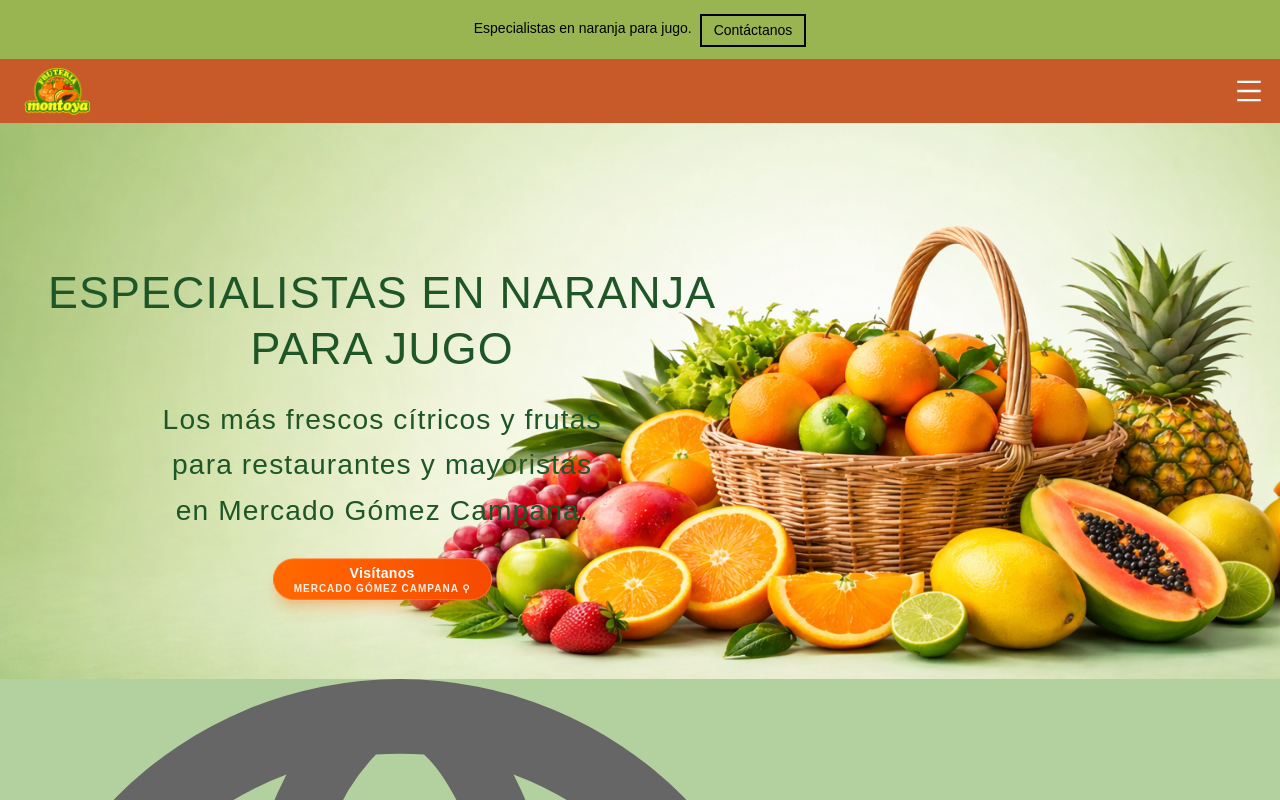
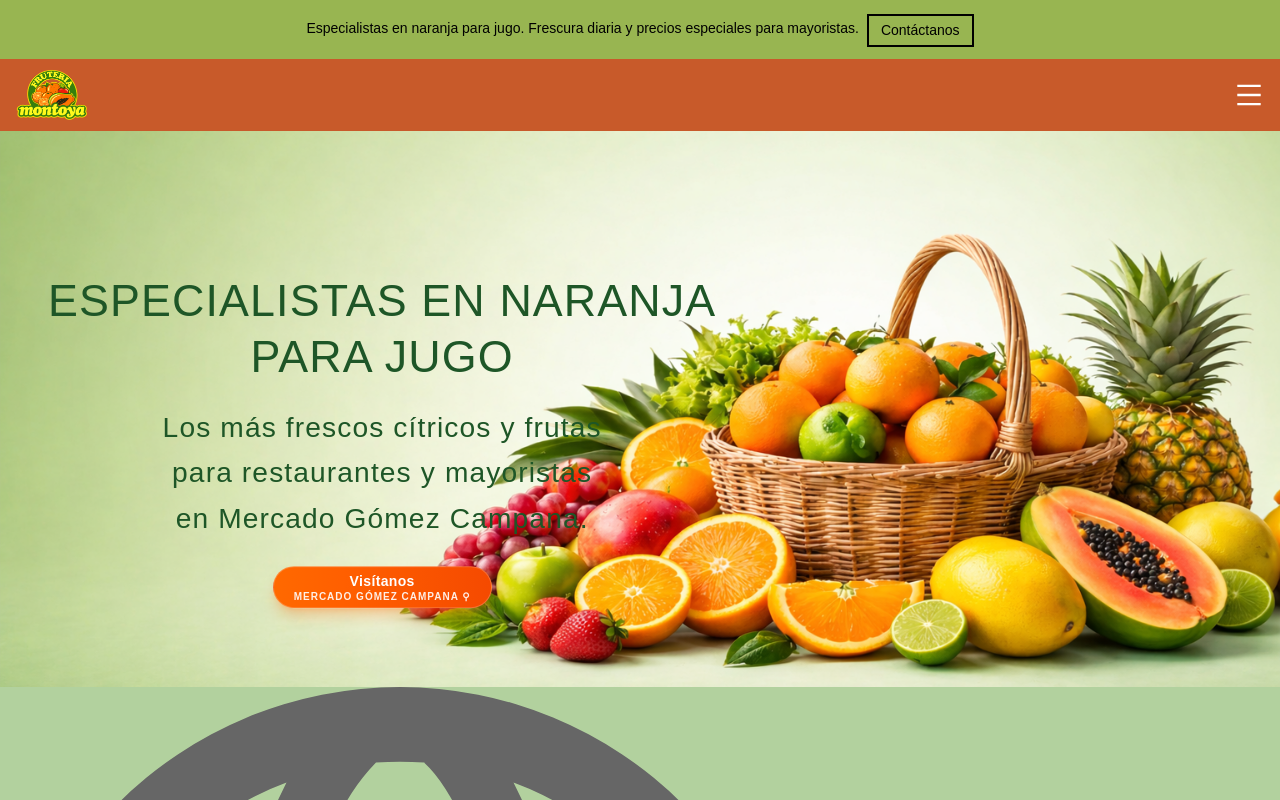
Before and after one commit to lilcroissant5/fruteria-montoya, a Next.js app: page / in a window 1280 px wide. Shown: the top 800 px of the page. Built offline with nearby package versions, Linux system fonts and the light colour scheme; a web font is replaced by a local one.

Commit message:
back to 18

```diff
--- a/app/components/Navbar2.tsx
+++ b/app/components/Navbar2.tsx
@@ -19,7 +19,7 @@ export default function Navbar2() {
         <div>
             <div className="bg-[#98b551] text-black text-sm px-4 py-3 flex justify-center">
   <p className="leading-relaxed text-center">
-    Especialistas en naranja para jugo.
+    Especialistas en naranja para jugo. Frescura diaria y precios especiales para mayoristas.
     <button className="inline-block border-2 border-black-900 px-3 py-0.75 font-medium whitespace-nowrap ml-2 mt-0.5 align-middle">
       Contáctanos
     </button>
@@ -27,7 +27,7 @@ export default function Navbar2() {
 </div>
          <div className="bg-[#C85A2A] px-4  flex items-center justify-between">
 
-          <img src={Logo.src} alt="Logo" className="h-16 p-2  object-contain" />
+          <img src={Logo.src} alt="Logo" className="w-18 h-18 object-contain" />
 
 
 
```
